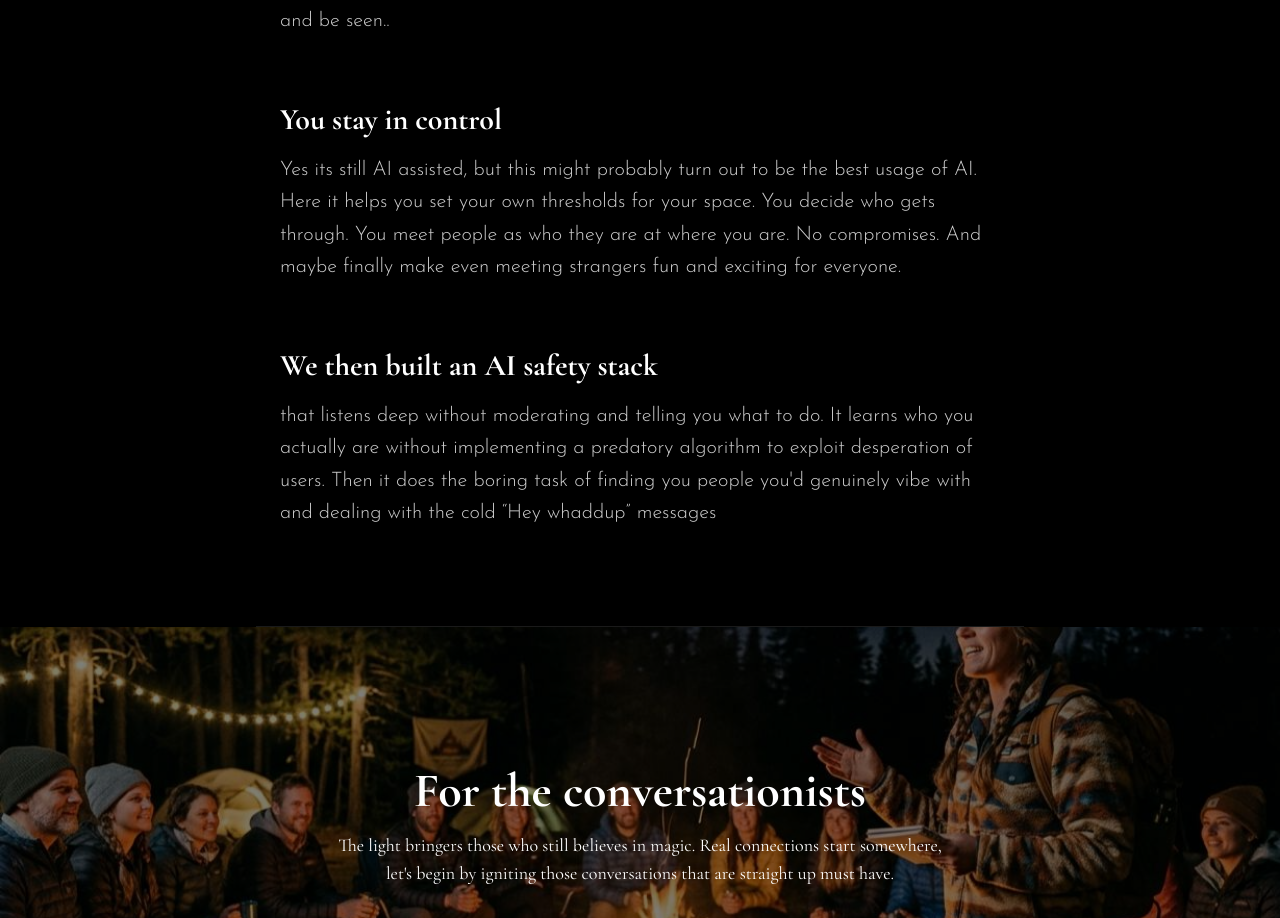
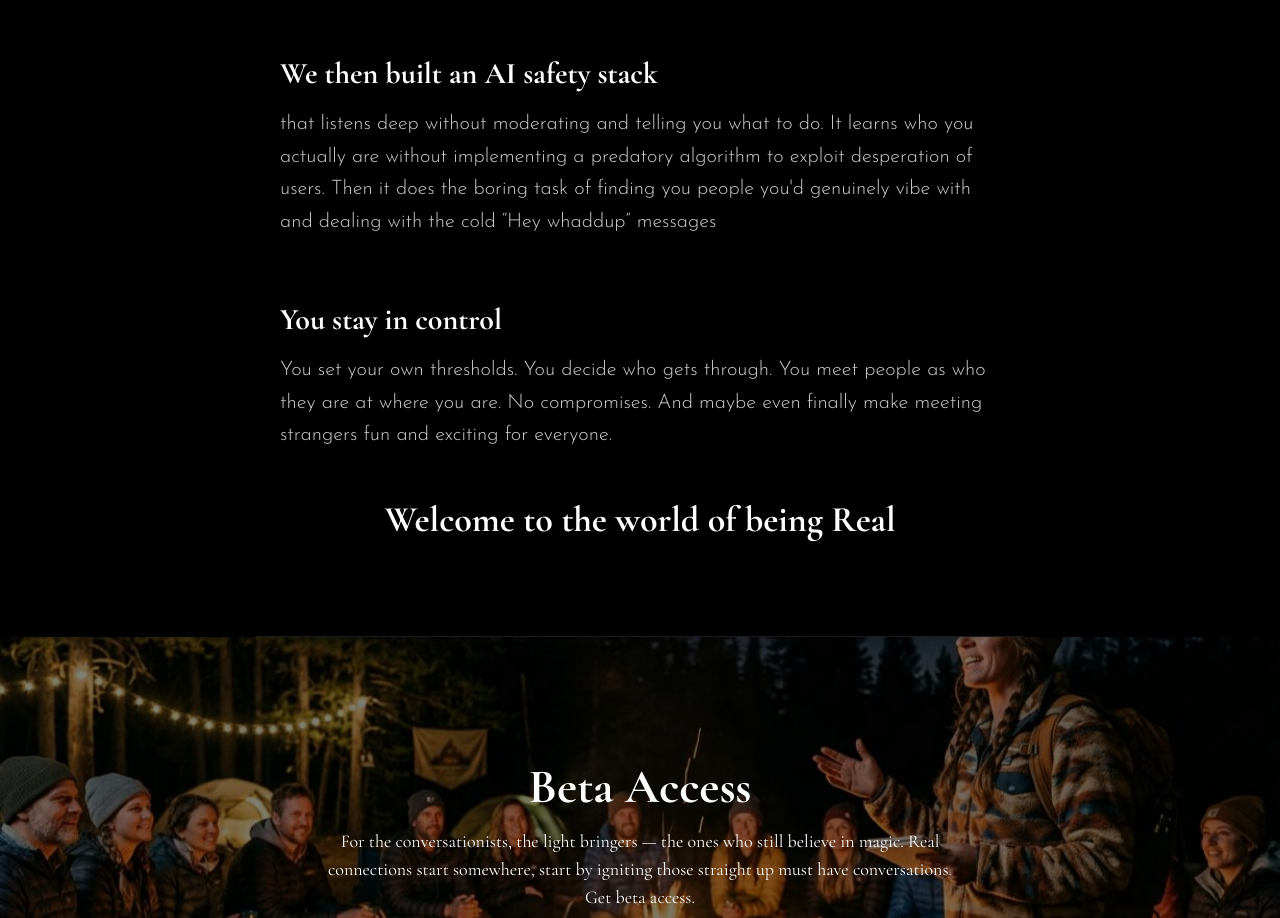
Before and after one commit to Anooppjay/justbereal-website, a Next.js app: page / in a window 1280 px wide. Shown: the part 1834-2752 px from the top of the page. Built offline with nearby package versions, Linux system fonts and the light colour scheme.

Commit message:
Revert "Update homepage copy: vision paragraph, You stay in control, For the conversationists"
This reverts commit 718efd5d68985380681601d1a5772c30c3e40d95.

```diff
--- a/app/page.tsx
+++ b/app/page.tsx
@@ -62,20 +62,12 @@ export default function Home() {
           </p>
         </div>
 
-        {/* CHANGE 1 — replaced intro/vision paragraph */}
-        <div>
-          <p className="font-sans font-light text-xl leading-relaxed text-white/80">
-            We started with the vision of a platform that empowers real connections through communication. A platform upholding user privacy - not extracting all the user data available and selling it in the first chance. Operate using minimal device access, but engaging with participation and intend instead. With the ability to connect people based on their capacity to hold real conversations and how much they prefer to see and be seen..
-          </p>
-        </div>
-
-        {/* CHANGE 2 — You stay in control */}
         <div>
           <h2 className="font-serif font-bold text-2xl sm:text-3xl mb-4">
-            You stay in control
+            We started with the vision of a platform
           </h2>
           <p className="font-sans font-light text-xl leading-relaxed text-white/80">
-            Yes its still AI assisted, but this might probably turn out to be the best usage of AI. Here it helps you set your own thresholds for your space. You decide who gets through. You meet people as who they are at where you are. No compromises. And maybe finally make even meeting strangers fun and exciting for everyone.
+            that empowers real conversations. A platform moderated by users and still holds the ability to connect people based on their capacity to hold real conversations. And how much we want to see and be seen..
           </p>
         </div>
 
@@ -91,6 +83,18 @@ export default function Home() {
           </p>
         </div>
 
+        <div>
+          <h2 className="font-serif font-bold text-2xl sm:text-3xl mb-4">
+            You stay in control
+          </h2>
+          <p className="font-sans font-light text-xl leading-relaxed text-white/80">
+            You set your own thresholds. You decide who gets through. You meet people as who they are at where you are. No compromises. And maybe even finally make meeting strangers fun and exciting for everyone.
+          </p>
+          <p className="font-serif font-bold text-3xl sm:text-4xl text-center mt-12">
+            Welcome to the world of being Real
+          </p>
+        </div>
+
       </section>
 
       <hr className="border-white/10 max-w-3xl mx-auto" />
@@ -99,9 +103,11 @@ export default function Home() {
       <div className="relative w-full h-[40vh] sm:h-[50vh] bg-[url('/hero2.jpg')] bg-cover bg-center flex items-center justify-center">
         <div className="absolute inset-0 bg-black/50" />
         <div className="relative text-center px-6 max-w-2xl mx-auto">
-          <h2 className="font-serif font-bold text-4xl sm:text-5xl text-white mb-4">For the conversationists</h2>
+          <h2 className="font-serif font-bold text-4xl sm:text-5xl text-white mb-4">Beta Access</h2>
           <p className="font-serif text-white text-base sm:text-lg leading-relaxed">
-            The light bringers those who still believes in magic. Real connections start somewhere, let&apos;s begin by igniting those conversations that are straight up must have.
+            For the conversationists, the light bringers — the ones who still believe in magic.
+            Real connections start somewhere, start by igniting those straight up must have conversations.
+            Get beta access.
           </p>
         </div>
       </div>
```
